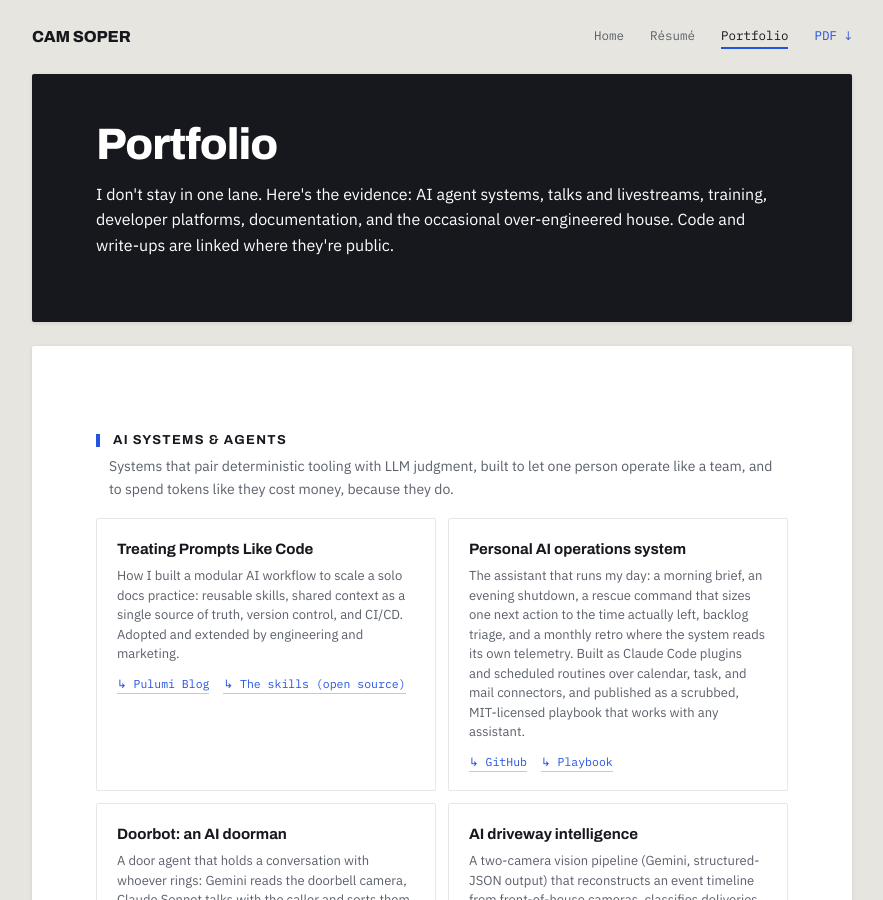
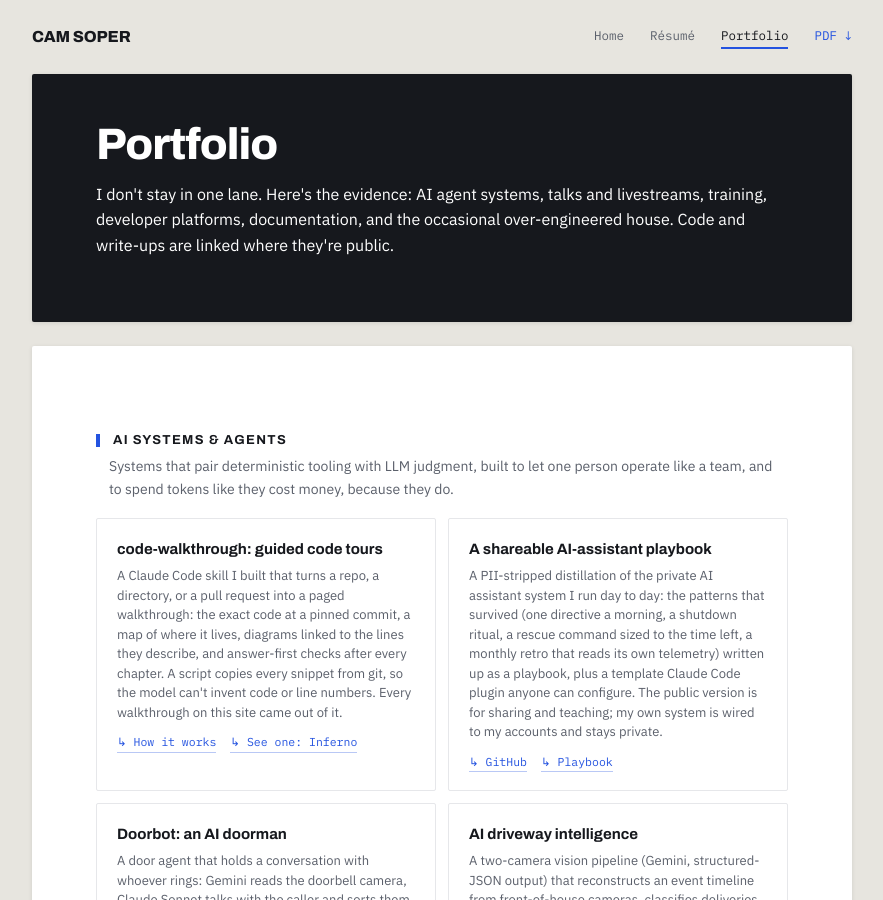
Before and after one commit to CamSoper/camsoper.github.io, a Jekyll site: the page built from portfolio.md, in a window 1280 px wide and 900 px high. Shown: the whole window, without its empty margins (198-1081 px from the left). Built offline with Jekyll 4.4.1, drawn with Linux system fonts in a browser that asks for light colours; some of the changed text lies outside the part shown.

Commit message:
Lead with the docs pipeline and code-walkthrough; reframe the playbook (#3)
* Swap the prompts-as-code card for code-walkthrough

The blog post stays as the docs pipeline's write-up and in the résumé's
writing line; the AI section now leads with current, public work.

Co-Authored-By: Claude Opus 5.5 <noreply@anthropic.com>
Claude-Session: https://claude.ai/code/session_01RR4MzrCx2BeXLdCejaawX7

* Lead Selected Projects with the docs review pipeline; reframe the playbook

Drop the playbook from Selected Projects and the home page; its portfolio
card now says it's a PII-stripped, shareable distillation of a private
system.

Co-Authored-By: Claude Opus 5.5 <noreply@anthropic.com>
Claude-Session: https://claude.ai/code/session_01RR4MzrCx2BeXLdCejaawX7

* Note puppet is no longer actively developed

Co-Authored-By: Claude Opus 5.5 <noreply@anthropic.com>
Claude-Session: https://claude.ai/code/session_01RR4MzrCx2BeXLdCejaawX7

---------

Co-authored-by: Claude <noreply@anthropic.com>

```diff
--- a/portfolio.md
+++ b/portfolio.md
@@ -19,16 +19,16 @@ description: "AI agent systems, talks and livestreams, training, developer platf
       <p>Systems that pair deterministic tooling with LLM judgment, built to let one person operate like a team, and to spend tokens like they cost money, because they do.</p>
       <div class="grid">
         <div class="pcard">
-          <div class="t">Treating Prompts Like Code</div>
-          <div class="d">How I built a modular AI workflow to scale a solo docs practice: reusable skills, shared context as a single source of truth, version control, and CI/CD. Adopted and extended by engineering and marketing.</div>
+          <div class="t">code-walkthrough: guided code tours</div>
+          <div class="d">A Claude Code skill I built that turns a repo, a directory, or a pull request into a paged walkthrough: the exact code at a pinned commit, a map of where it lives, diagrams linked to the lines they describe, and answer-first checks after every chapter. A script copies every snippet from git, so the model can't invent code or line numbers. Every walkthrough on this site came out of it.</div>
           <div class="links">
-            <a href="https://www.pulumi.com/blog/treating-prompts-like-code/">Pulumi Blog</a>
-            <a href="https://github.com/pulumi/docs/tree/master/.claude/commands">The skills (open source)</a>
+            <a href="https://github.com/CamSoper/adhd-ops/tree/main/code-walkthrough">How it works</a>
+            <a href="https://claude.ai/artifact/Gp4Hjvf89zeN6irZhUUScV">See one: Inferno</a>
           </div>
         </div>
         <div class="pcard">
-          <div class="t">Personal AI operations system</div>
-          <div class="d">The assistant that runs my day: a morning brief, an evening shutdown, a rescue command that sizes one next action to the time actually left, backlog triage, and a monthly retro where the system reads its own telemetry. Built as Claude Code plugins and scheduled routines over calendar, task, and mail connectors, and published as a scrubbed, MIT-licensed playbook that works with any assistant.</div>
+          <div class="t">A shareable AI-assistant playbook</div>
+          <div class="d">A PII-stripped distillation of the private AI assistant system I run day to day: the patterns that survived (one directive a morning, a shutdown ritual, a rescue command sized to the time left, a monthly retro that reads its own telemetry) written up as a playbook, plus a template Claude Code plugin anyone can configure. The public version is for sharing and teaching; my own system is wired to my accounts and stays private.</div>
           <div class="links">
             <a href="https://github.com/CamSoper/adhd-ops">GitHub</a>
             <a href="https://github.com/CamSoper/adhd-ops/blob/main/PLAYBOOK.md">Playbook</a>
@@ -198,7 +198,7 @@ description: "AI agent systems, talks and livestreams, training, developer platf
       <div class="grid">
         <div class="pcard">
           <div class="t">puppet</div>
-          <div class="d">A .NET framework for automating Hubitat Elevation, and my most-starred open-source project (110+ stars). Featured on Microsoft's On .NET in "Home automation with Hubitat and .NET Core."</div>
+          <div class="d">A .NET framework for automating Hubitat Elevation, and my most-starred open-source project (110+ stars). Featured on Microsoft's On .NET in "Home automation with Hubitat and .NET Core." No longer actively developed: my house now runs on Home Assistant.</div>
           <div class="links">
             <a href="https://github.com/CamSoper/puppet">GitHub</a>
             <a href="https://learn.microsoft.com/shows/on-dotnet/home-automation-with-hubitat-and-net-core">On .NET</a>
```
Also changed, not shown: index.md (+1 -1 lines), resume.md (+3 -2 lines).
